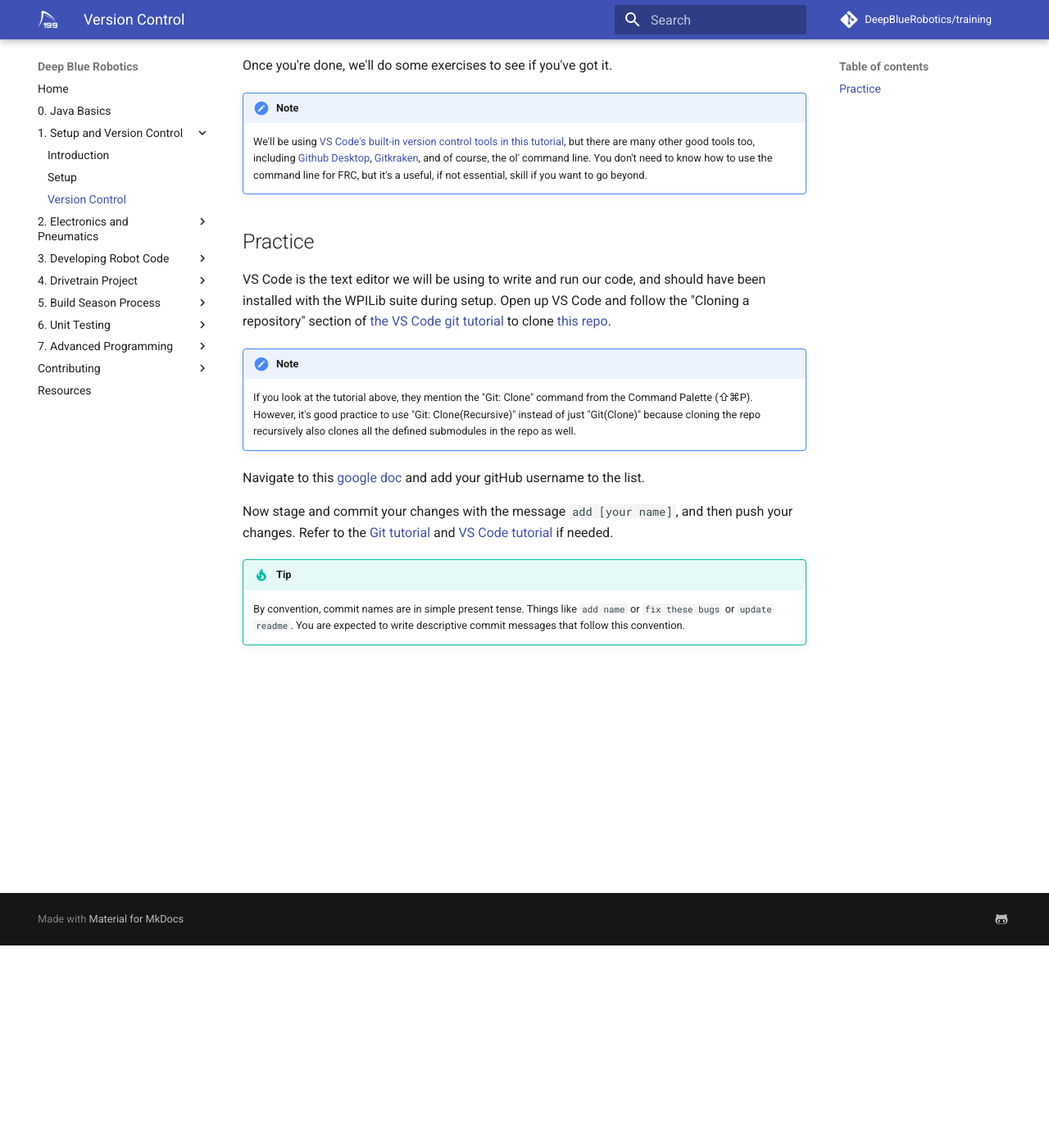
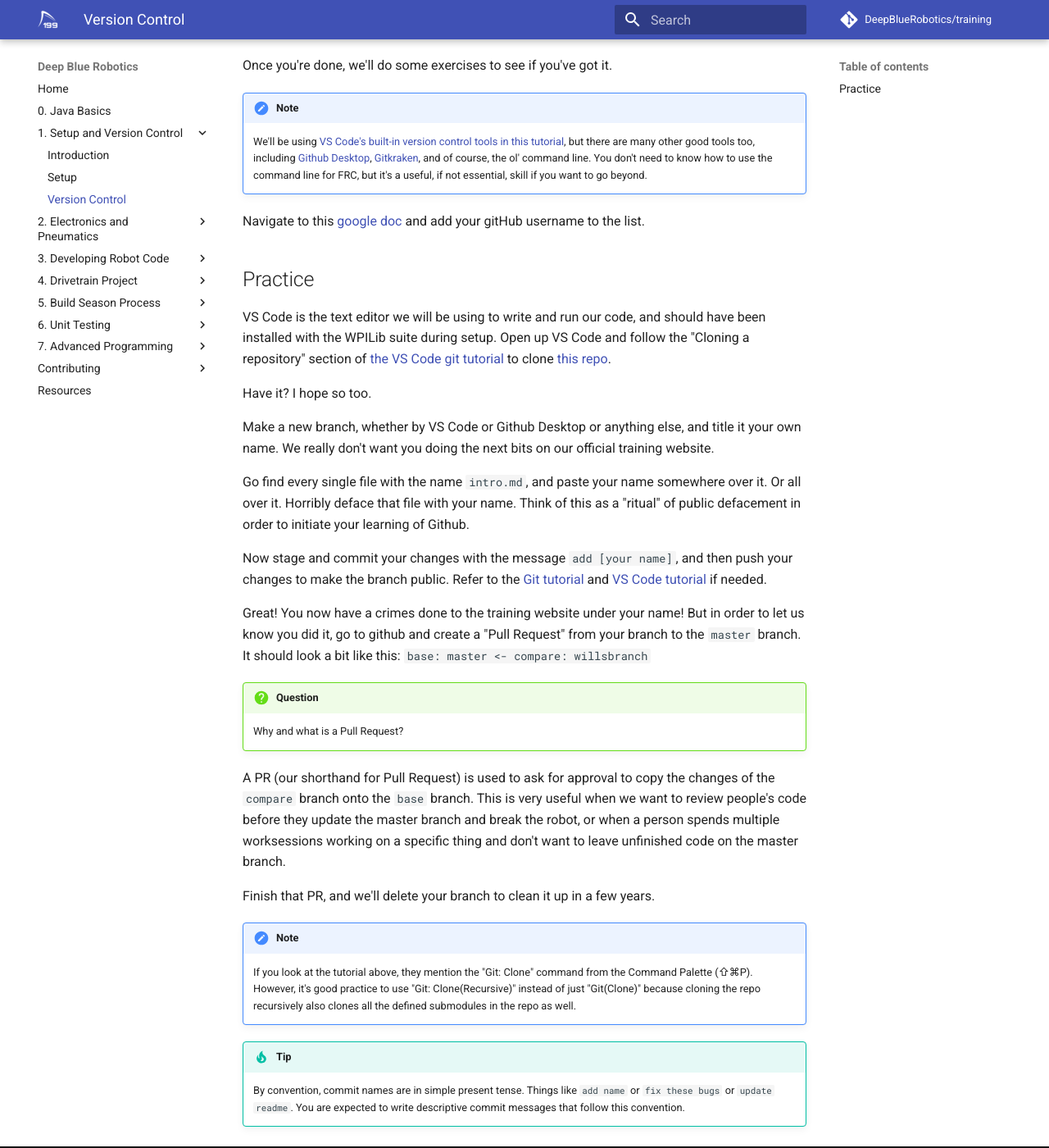
Before and after one commit to DeepBlueRobotics/training, an MkDocs documentation site: the page built from docs/section-1/version-control.md, in a window 1280 px wide and 1400 px high, scrolled down 247 px. Shown: the whole window at 82% size. Built offline with MkDocs 1.6.1 and Material for MkDocs 9.7.7, drawn with Linux system fonts in a browser that asks for light colours; comment, search, counter and statistics services are not loaded.

Commit message:
Add Git training
have rookies publicly deface the training repo and make a PR

```diff
--- a/docs/section-1/version-control.md
+++ b/docs/section-1/version-control.md
@@ -7,16 +7,32 @@
 !!! note
     We'll be using [VS Code's built-in version control tools in this tutorial](https://code.visualstudio.com/docs/editor/versioncontrol), but there are many other good tools too, including [Github Desktop](https://desktop.github.com/), [Gitkraken](https://www.gitkraken.com/git-client), and of course, the ol' command line. You don't need to know how to use the command line for FRC, but it's a useful, if not essential, skill if you want to go beyond.
 
+Navigate to this [google doc](https://docs.google.com/document/d/1D_4Fbr4ktwU9jl2Mkpw2Kpv0Q4v-NhCO2m5agvL5TfY/edit) and add your gitHub username to the list.
+
 ## Practice
 VS Code is the text editor we will be using to write and run our code, and should have been installed with the WPILib suite during setup. Open up VS Code and follow the "Cloning a repository" section of [the VS Code git tutorial](https://code.visualstudio.com/docs/editor/versioncontrol#_cloning-a-repository) to clone [this repo](https://github.com/DeepBlueRobotics/training/).
+
+Have it? I hope so too.
+
+Make a new branch, whether by VS Code or Github Desktop or anything else, and title it your own name. We really don't want you doing the next bits on our official training website.
+
+Go find every single file with the name `intro.md`, and paste your name somewhere over it. Or all over it. Horribly deface that file with your name.
+Think of this as a "ritual" of public defacement in order to initiate your learning of Github.
+
+Now stage and commit your changes with the message `add [your name]`, and then push your changes to make the branch public. Refer to the [Git tutorial](https://guides.github.com/introduction/git-handbook/) and [VS Code tutorial](https://code.visualstudio.com/docs/editor/versioncontrol) if needed.
+
+Great! You now have a crimes done to the training website under your name!
+But in order to let us know you did it, go to github and create a "Pull Request" from your branch to the `master` branch. It should look a bit like this:
+`base: master  <-  compare: willsbranch`
+
+!!! question
+    Why and what is a Pull Request?
+A PR (our shorthand for Pull Request) is used to ask for approval to copy the changes of the `compare` branch onto the `base` branch. This is very useful when we want to review people's code before they update the master branch and break the robot, or when a person spends multiple worksessions working on a specific thing and don't want to leave unfinished code on the master branch.
+
+Finish that PR, and we'll delete your branch to clean it up in a few years.
 
 !!! note
     If you look at the tutorial above, they mention the "Git: Clone" command from the Command Palette (⇧⌘P). However, it's good practice to use "Git: Clone(Recursive)" instead of just "Git(Clone)" because cloning the repo recursively also clones all the defined submodules in the repo as well.
 
-Navigate to this [google doc](https://docs.google.com/document/d/1D_4Fbr4ktwU9jl2Mkpw2Kpv0Q4v-NhCO2m5agvL5TfY/edit) and add your gitHub username to the list.
-
-Now stage and commit your changes with the message `add [your name]`, and then push your changes. Refer to the [Git tutorial](https://guides.github.com/introduction/git-handbook/) and [VS Code tutorial](https://code.visualstudio.com/docs/editor/versioncontrol) if needed.
-
-
 !!! tip
     By convention, commit names are in simple present tense. Things like `add name` or `fix these bugs` or `update readme`. You are expected to write descriptive commit messages that follow this convention.
```
